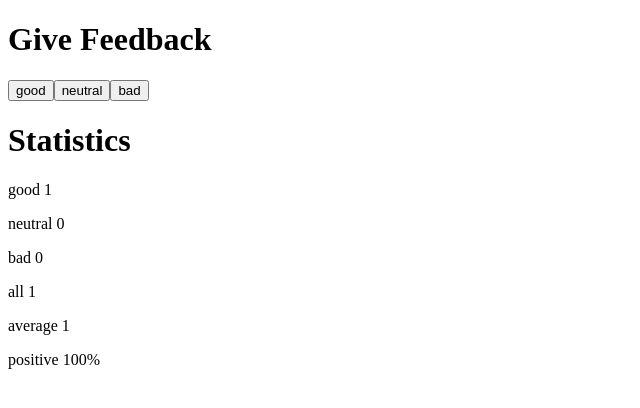
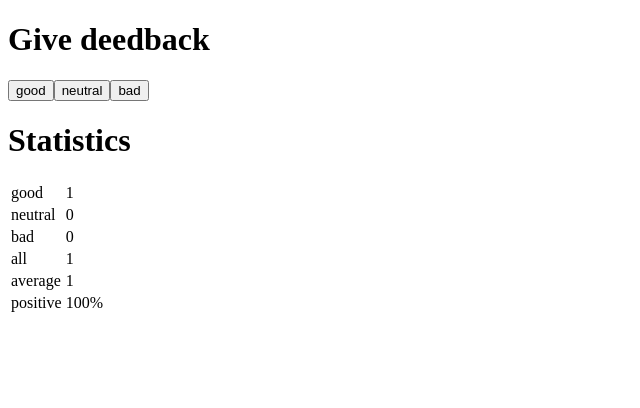
Before and after one commit to jamesz89/FullStackOpen, a React (Create React App) app in the folder part1/unicafe/: page / in a window 1280 px wide. Both pictures are taken after a click on the button "good". Shown: the top 408 px of the page, without its empty margins (0-640 px from the left). Built offline with nearby package versions, Linux system fonts and the light colour scheme.

Commit message:
finish exercise 1.11

```diff
--- a/part1/unicafe/src/App.js
+++ b/part1/unicafe/src/App.js
@@ -1,8 +1,17 @@
 import { useState } from 'react'
 
-const Button = ({handleClick, text}) => <button onClick={handleClick}>{text}</button>
+const Title = ({text}) => <h1>{text}</h1>
 
-const Statistic = ({text, value}) => <p>{text} {value}</p>
+const Button = ({ handleClick, text }) => <button onClick={handleClick}>{text}</button>
+
+const Statistic = ({ text, value }) => {
+  return (
+    <tr>
+      <td>{text}</td>
+      <td>{value}</td>
+    </tr>
+  )
+}
 
 const Statistics = ({ good, neutral, bad }) => {
   const all = good + neutral + bad
@@ -12,14 +21,16 @@ const Statistics = ({ good, neutral, bad }) => {
   if (all !== 0) {
 
     return (
-      <div>
+      <table>
+        <tbody>
           <Statistic text='good' value={good} />
           <Statistic text='neutral' value={neutral} />
           <Statistic text='bad' value={bad} />
           <Statistic text='all' value={all} />
           <Statistic text='average' value={average} />
           <Statistic text='positive' value={positive} />
-      </div>
+        </tbody>
+      </table>
     )
   }
   return (
@@ -49,11 +60,11 @@ const App = () => {
 
   return (
     <div>
-      <h1>Give Feedback</h1>
+      <Title text='Give deedback' />
       <Button handleClick={handleGoodClick} text='good' />
       <Button handleClick={handleNeutralClick} text='neutral' />
       <Button handleClick={handleBadClick} text='bad' />
-      <h1>Statistics</h1>
+      <Title text='Statistics' />
       <Statistics good={good} neutral={neutral} bad={bad} />
     </div>
   );
```
Lines whose indentation alone changed are shown as unchanged.
